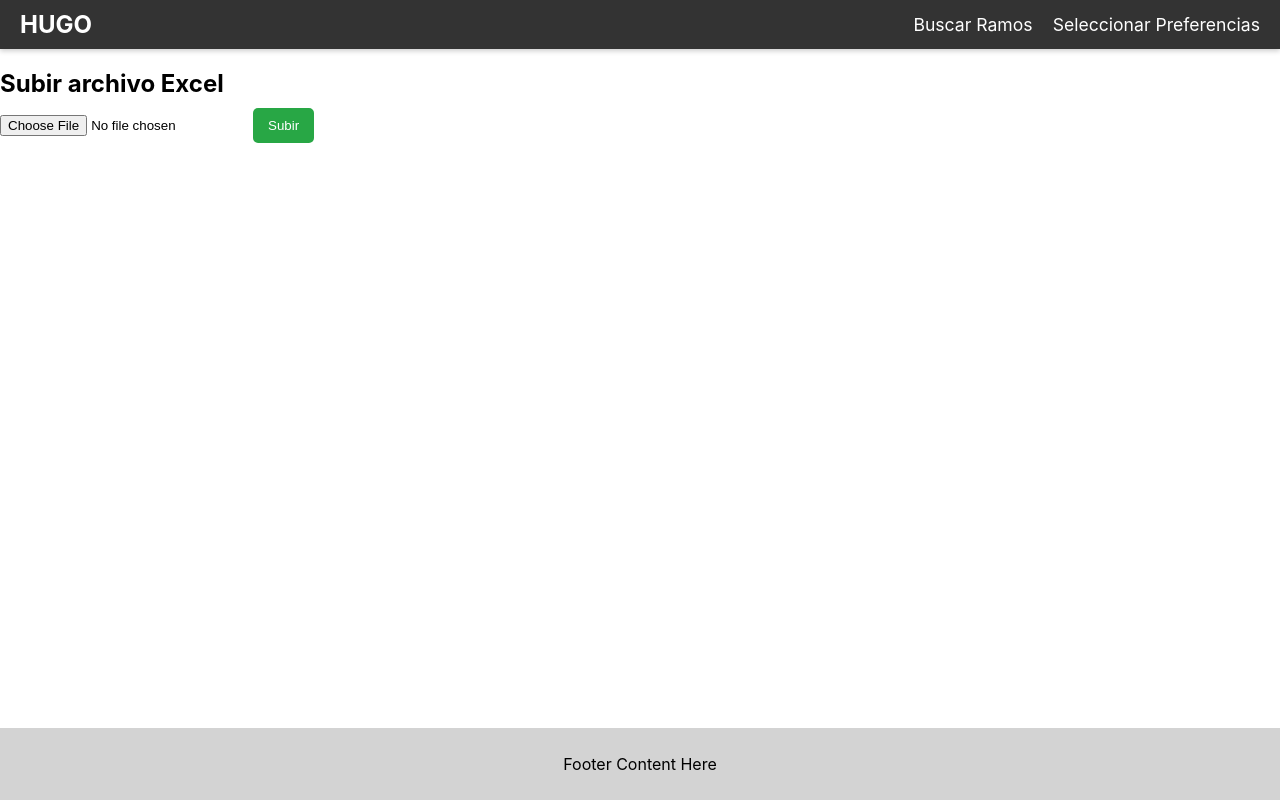
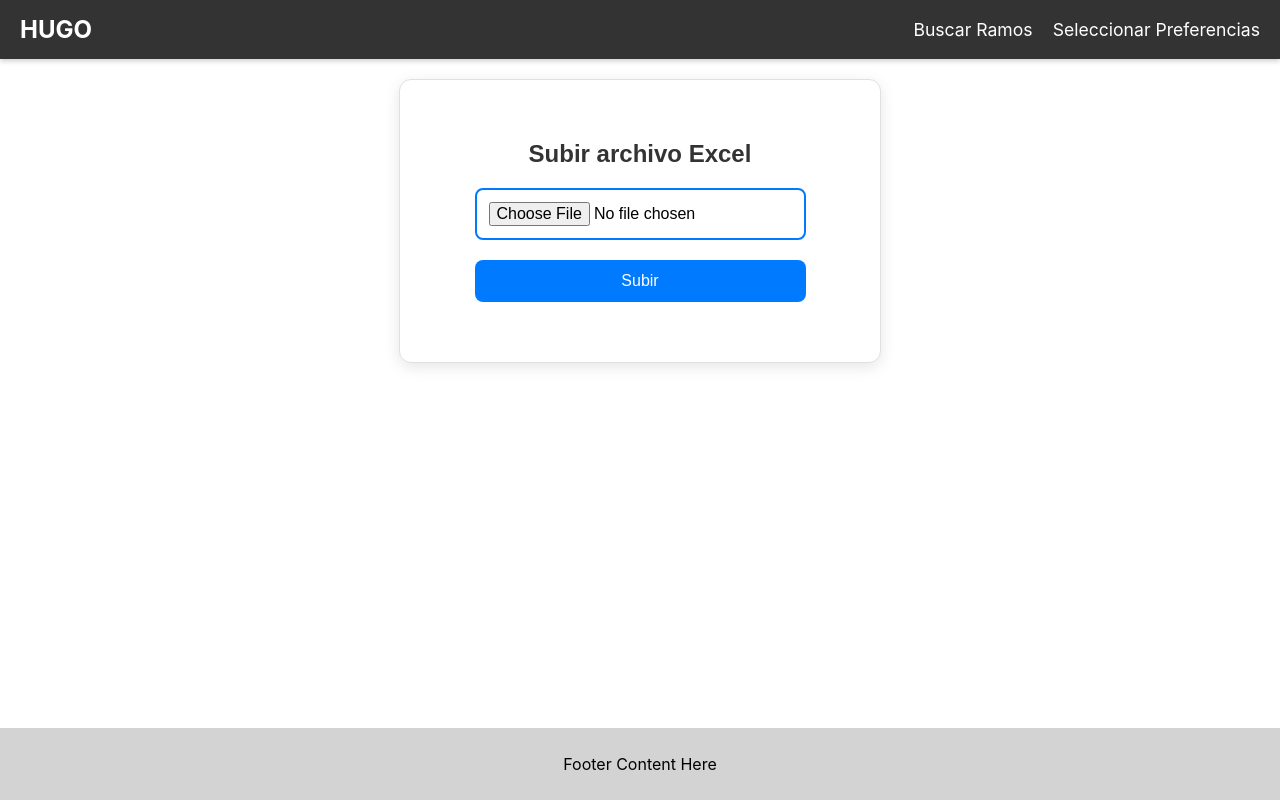
Before and after one commit to AlbertoZuiga/hugo, a React (Create React App) app: page /upload-excel in a window 1280 px wide. Built offline with nearby package versions, Linux system fonts and the light colour scheme.

Commit message:
improoved styles in upload excel

```diff
--- a/src/pages/upload_excel/UploadExcel.css
+++ b/src/pages/upload_excel/UploadExcel.css
@@ -1,110 +1,89 @@
-/* Contenedor principal */
-.upload-container {
+.upload-excel-container {
   display: flex;
   flex-direction: column;
   align-items: center;
-    justify-content: center;
-    margin-top: 50px;
+  margin: 20px auto;
   padding: 40px;
+  border: 1px solid #e0e0e0;
   border-radius: 12px;
-    background-color: white;
   box-shadow: 0 4px 15px rgba(0, 0, 0, 0.1);
-    max-width: 600px;
-    margin: 0 auto;
+  background-color: #ffffff;
+  max-width: 400px; /* Limita el ancho del contenedor */
 }
 
-  .upload-container h2 {
-    font-size: 1.8rem;
+.upload-excel-title {
+  font-size: 24px;
   color: #333;
   margin-bottom: 20px;
+  font-family: 'Arial', sans-serif; /* Cambia a una fuente moderna */
 }
 
-  /* Botón para subir Excel */
-  .upload-button {
-    background-color: #007bff;
-    color: #fff;
-    padding: 12px 24px;
-    font-size: 1rem;
+.upload-excel-form {
+  display: flex;
+  flex-direction: column;
+  align-items: stretch; /* Asegura que el formulario llene el espacio */
+}
+
+.upload-excel-input {
+  margin-bottom: 20px;
+  padding: 12px;
+  border: 2px solid #007BFF;
+  border-radius: 8px;
+  font-size: 16px;
+  transition: border-color 0.3s;
+}
+
+.upload-excel-input:focus {
+  border-color: #0056b3; /* Cambia el borde al enfocar */
+  outline: none; /* Quita el contorno por defecto */
+}
+
+.upload-excel-button {
+  padding: 12px 20px;
+  color: #ffffff;
+  background-color: #007BFF;
   border: none;
   border-radius: 8px;
   cursor: pointer;
-    display: flex;
-    align-items: center;
-    gap: 8px; /* Espacio entre el icono y el texto */
-    transition: background-color 0.3s ease;
+  font-size: 16px;
+  transition: background-color 0.3s, transform 0.2s;
 }
 
-  .upload-button:hover {
-    background-color: #0056b3;
+.upload-excel-button:hover {
+  background-color: #0056b3; /* Color al pasar el mouse */
+  transform: scale(1.05); /* Efecto de aumento al pasar el mouse */
 }
 
-  .upload-button .icon {
-    font-size: 1.5rem;
+.upload-excel-button.loading {
+  background-color: #6c757d; /* Color gris para el botón de carga */
+  cursor: not-allowed; /* Cambia el cursor cuando está deshabilitado */
 }
 
-  /* Estilo para el archivo seleccionado */
-  .upload-container p {
-    font-size: 1rem;
-    color: #666;
+.upload-excel-error {
+  color: red;
   margin-top: 15px;
-    font-style: italic;
+  font-size: 14px;
 }
 
-  /* Botones adicionales (Cursos, Secciones, etc.) */
-  .extra-buttons {
-    display: flex;
-    justify-content: center;
-    margin-top: 30px;
-    gap: 15px;
+.upload-excel-success {
+  color: green;
+  margin-top: 15px;
+  font-size: 14px;
 }
 
-  .extra-button {
-    background-color: #f7f7f7;
-    border: 1px solid #ddd;
-    padding: 10px 20px;
-    font-size: 1rem;
-    color: #333;
-    border-radius: 8px;
-    cursor: pointer;
-    transition: all 0.3s ease;
-    box-shadow: 0 2px 5px rgba(0, 0, 0, 0.1);
+/* Estilo del spinner */
+.spinner {
+  margin-top: 15px;
+  width: 24px;
+  height: 24px;
+  border: 4px solid rgba(0, 123, 255, 0.3);
+  border-radius: 50%;
+  border-top: 4px solid #007BFF;
+  animation: spin 1s linear infinite; /* Animación de giro */
 }
 
-  .extra-button:hover {
-    background-color: #e8e8e8;
+/* Animación de giro */
+@keyframes spin {
+  0% { transform: rotate(0deg); }
+  100% { transform: rotate(360deg); }
 }
-
-  .extra-button:focus {
-    outline: none;
-    box-shadow: 0 0 5px #007bff;
-  }
-
-  /* Estilo de la barra superior */
-  .navbar {
-    background-color: #333;
-    color: white;
-    padding: 10px 20px;
-    display: flex;
-    justify-content: space-between;
-    align-items: center;
-  }
-
-  .navbar .logo {
-    font-size: 1.5rem;
-    font-weight: bold;
-  }
-
-  .navbar .nav-links {
-    display: flex;
-    gap: 20px;
-  }
-
-  .navbar .nav-links a {
-    color: white;
-    text-decoration: none;
-    font-size: 1rem;
-  }
-
-  .navbar .nav-links a:hover {
-    text-decoration: underline;
-  }
--- a/src/pages/upload_excel/UploadExcel.js
+++ b/src/pages/upload_excel/UploadExcel.js
@@ -1,11 +1,12 @@
 import React, { useState } from 'react';
 import { uploadExcelApi } from '../../api/uploadExcelApi'; // Importa el servicio
-import "./UploadExcel.css"; // Asegúrate de tener este archivo CSS
+import './UploadExcel.css'; // Asegúrate de tener este archivo CSS
 
 const UploadExcel = () => {
   const [file, setFile] = useState(null);
   const [error, setError] = useState(null);
   const [successMessage, setSuccessMessage] = useState('');
+  const [loading, setLoading] = useState(false); // Nuevo estado para cargar
 
   // Función para manejar el cambio de archivo
   const handleFileChange = (event) => {
@@ -24,6 +25,7 @@ const UploadExcel = () => {
     }
 
     const token = localStorage.getItem('authToken');
+    setLoading(true); // Comienza la carga
 
     try {
       const result = await uploadExcelApi(file, token); // Llama a la función del servicio
@@ -33,18 +35,28 @@ const UploadExcel = () => {
     } catch (error) {
       setError(`Error: ${error.detail || error}`); // Maneja el error de forma adecuada
       console.error('Error al subir el archivo:', error);
+    } finally {
+      setLoading(false); // Finaliza la carga
     }
   };
 
   return (
-    <div>
-      <h2>Subir archivo Excel</h2>
-      <form onSubmit={handleSubmit}>
-        <input type="file" accept=".xlsx, .xls" onChange={handleFileChange} />
-        <button type="submit">Subir</button>
+    <div className="upload-excel-container">
+      <h2 className="upload-excel-title">Subir archivo Excel</h2>
+      <form className="upload-excel-form" onSubmit={handleSubmit}>
+        <input
+          type="file"
+          accept=".xlsx, .xls"
+          onChange={handleFileChange}
+          className="upload-excel-input"
+        />
+        <button type="submit" className={`upload-excel-button ${loading ? 'loading' : ''}`} disabled={loading}>
+          {loading ? 'Cargando...' : 'Subir'}
+        </button>
       </form>
-      {error && <p style={{ color: 'red' }}>{error}</p>}
-      {successMessage && <p style={{ color: 'green' }}>{successMessage}</p>}
+      {error && <p className="upload-excel-error">{error}</p>}
+      {successMessage && <p className="upload-excel-success">{successMessage}</p>}
+      {loading && <div className="spinner"></div>} {/* Spinner de carga */}
     </div>
   );
 };
```
Lines whose indentation alone changed are shown as unchanged.
